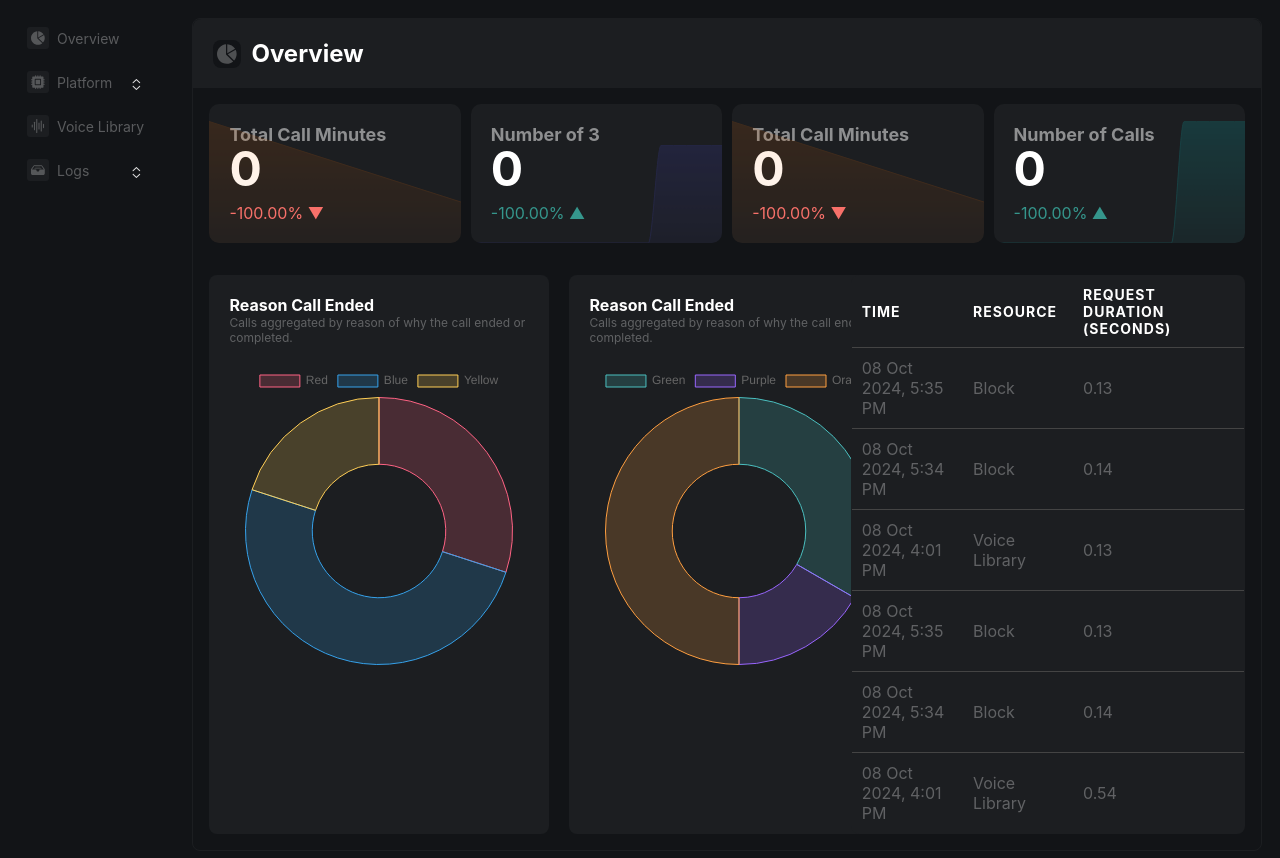
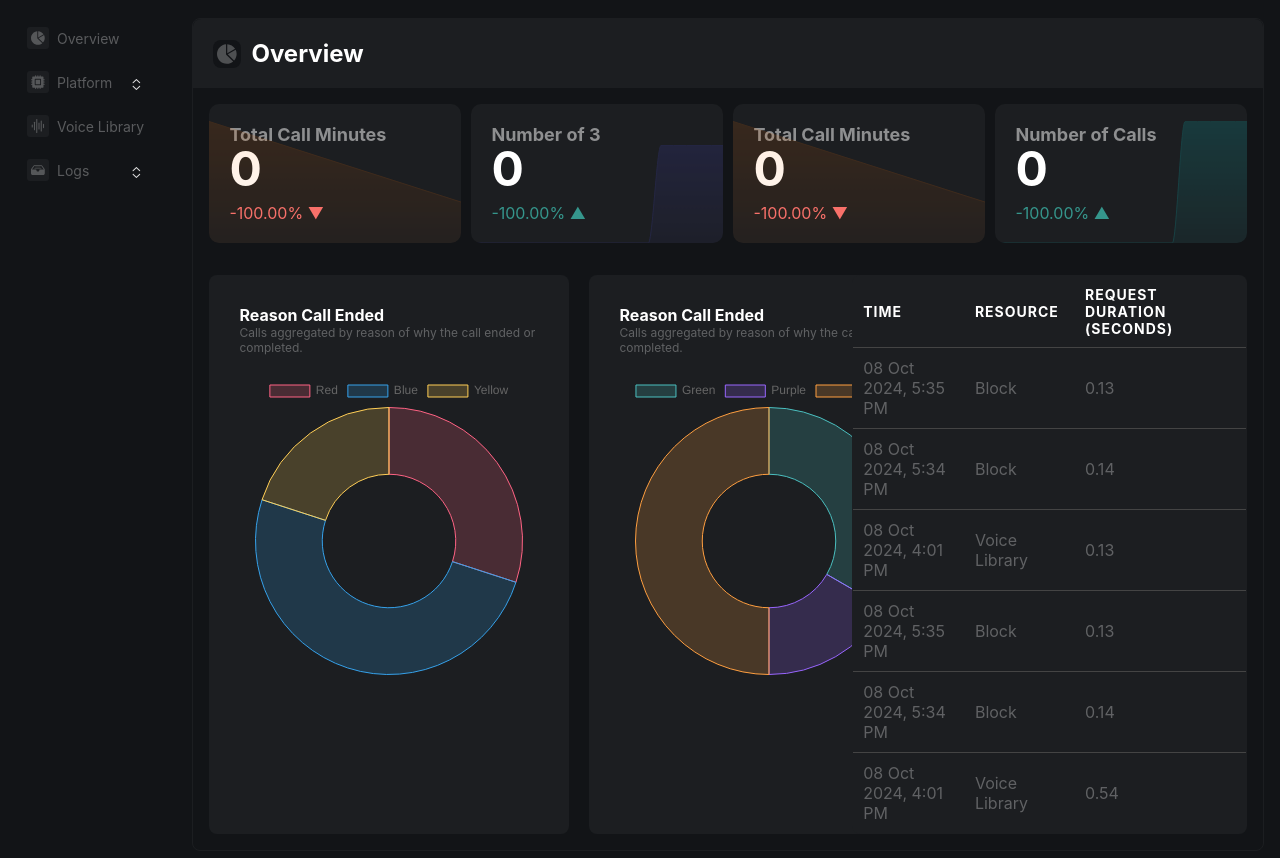
Before and after one commit to codershawon/Vapi, a plain HTML site: page overview.html in a window 1280 px wide. Drawn offline with nearby package versions, Linux system fonts and the light colour scheme.

Commit message:
overview page updated

```diff
--- a/assets/css/style.css
+++ b/assets/css/style.css
@@ -312,12 +312,13 @@ p{
 .rk-vapi-container .chart-containers .chart-container{
     flex-basis: 50%;
     background-color: var(--background-color);
-    padding: 20px;
+    padding: 30px;
     border-radius: var(--border-radius)
 }
 .rk-vapi-container .chart-containers .chart-container-inner{
     width: 300px;
     height: 300px;
+    margin: 0 auto;
     margin-top: 20px;
 }
 .rk-vapi-container .rk-overview-bottom{
```
